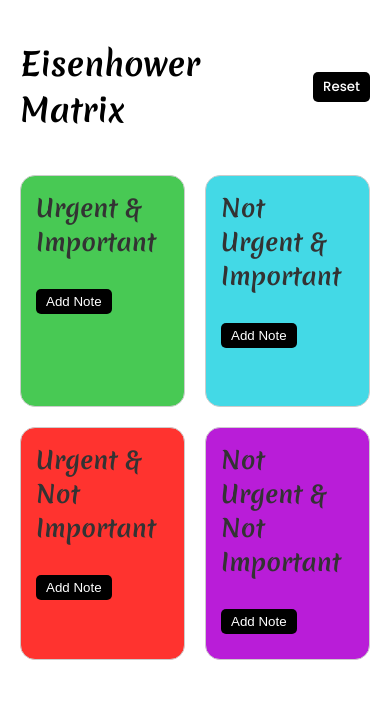
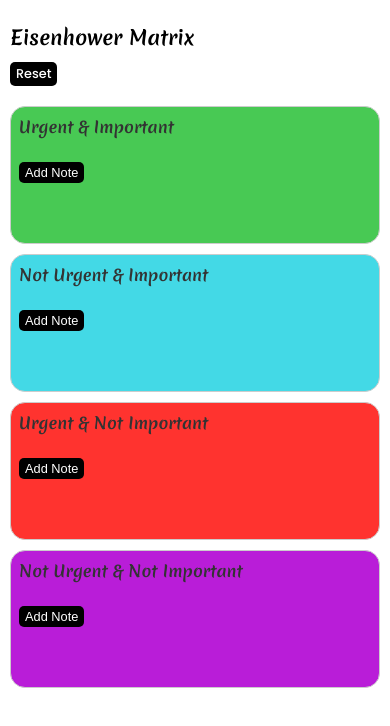
Before and after one commit to rjbmistu/eisenhower-matrix, a plain HTML site: page index.html in a window 390 px wide. Drawn offline with Linux system fonts and the light colour scheme.

Commit message:
Be productive, my friends.

```diff
--- a/index.html
+++ b/index.html
@@ -32,6 +32,11 @@
             justify-content: space-between;
             align-items: center;
             margin-bottom: 20px;
+            flex-wrap: wrap; /* Allow wrapping on smaller screens */
+        }
+
+        .header h1 {
+            font-size: 2rem; /* Default size */
         }
 
         .reset-button {
@@ -65,11 +70,11 @@
             border-radius: 15px;
             opacity: 0;
             animation: fadeIn 0.5s ease forwards;
-            cursor: pointer; /* Indicate clickable area */
+            cursor: pointer;
         }
 
         .quadrant:hover {
-            background-color: #f0f0f0; /* Subtle hover effect */
+            background-color: #f0f0f0;
         }
 
         @keyframes fadeIn {
@@ -84,6 +89,7 @@
         .quadrant h2 {
             margin-top: 0;
             color: #333;
+            font-size: 1.5rem; /* Default size */
         }
 
         .note {
@@ -160,6 +166,95 @@
 
         #q4 {
             background: #b91dd8;
+        }
+
+        /* Tablet (max-width: 768px) */
+        @media (max-width: 768px) {
+            .matrix {
+                grid-template-columns: 1fr; /* Stack quadrants vertically */
+                gap: 15px;
+            }
+
+            .header h1 {
+                font-size: 1.5rem; /* Smaller title */
+            }
+
+            .quadrant h2 {
+                font-size: 1.25rem; /* Smaller quadrant titles */
+            }
+
+            .quadrant {
+                min-height: 150px; /* Reduce height */
+                padding: 10px; /* Reduce padding */
+            }
+
+            .reset-button, .add-note {
+                padding: 4px 8px; /* Slightly smaller buttons */
+                font-size: 0.9rem;
+            }
+
+            .note {
+                margin: 8px; /* Reduce margin */
+                padding: 8px; /* Reduce padding */
+            }
+
+            .note-buttons button {
+                font-size: 14px; /* Smaller icons */
+            }
+        }
+
+        /* Phone (max-width: 480px) */
+        @media (max-width: 480px) {
+            body {
+                margin: 10px; /* Reduce body margin */
+            }
+
+            .header {
+                flex-direction: column; /* Stack header elements */
+                align-items: flex-start;
+            }
+
+            .header h1 {
+                font-size: 1.25rem; /* Even smaller title */
+                margin-bottom: 10px;
+            }
+
+            .matrix {
+                gap: 10px;
+            }
+
+            .quadrant {
+                min-height: 120px; /* Further reduce height */
+                padding: 8px;
+            }
+
+            .quadrant h2 {
+                font-size: 1rem; /* Smaller titles */
+            }
+
+            .reset-button, .add-note {
+                padding: 3px 6px; /* Smaller buttons */
+                font-size: 0.8rem;
+            }
+
+            .note {
+                margin: 5px;
+                padding: 6px;
+            }
+
+            .note p {
+                font-size: 0.9rem; /* Smaller text */
+            }
+
+            .note-buttons {
+                right: 5px;
+                top: 5px;
+            }
+
+            .note-buttons button {
+                font-size: 12px; /* Smaller icons */
+                margin-left: 3px;
+            }
         }
     </style>
 </head>
```
